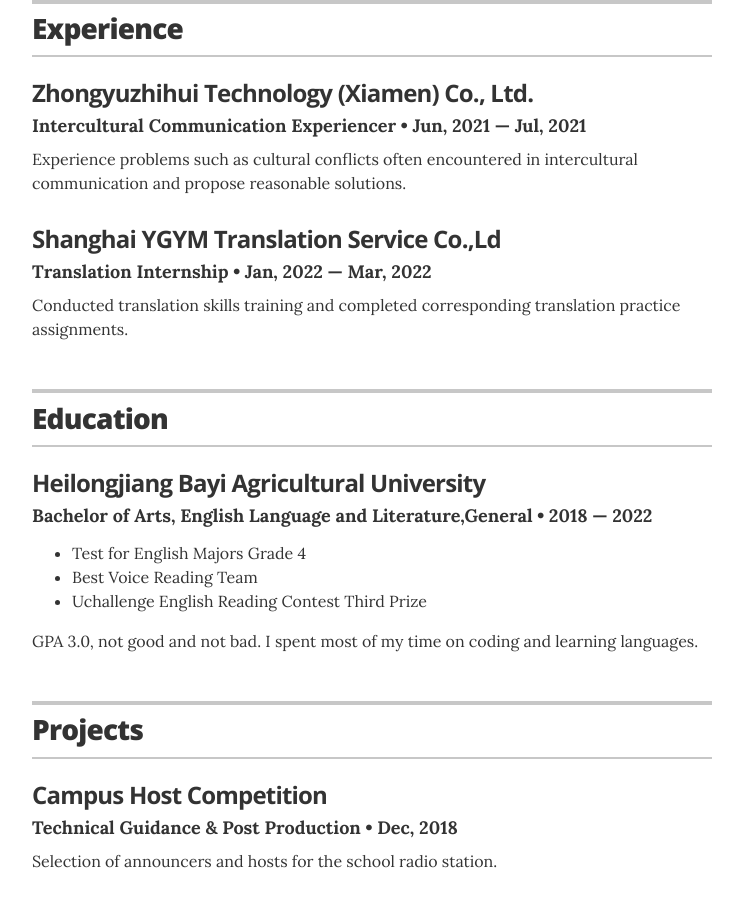
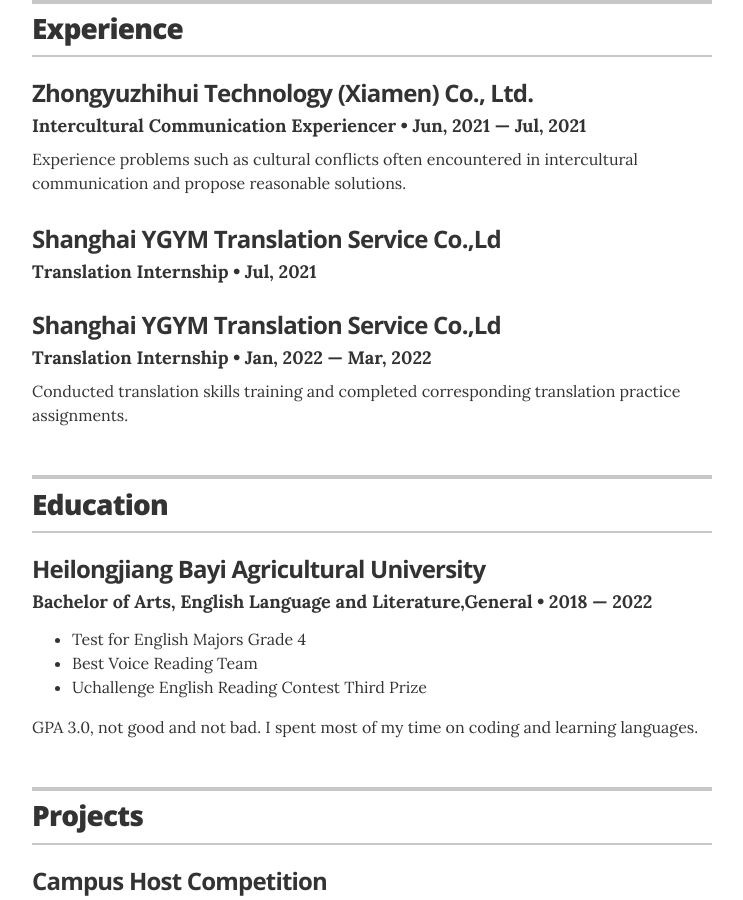
Before and after one commit to vfanghao/fanghao.me, a Jekyll site: the page built from index.html, in a window 1280 px wide and 900 px high, scrolled down 494 px. Shown: the whole window, without its empty margins (268-1011 px from the left). Built offline with Jekyll 4.4.1, drawn with Linux system fonts in a browser that asks for light colours.

Commit message:
Update experience.yml

```diff
--- a/_data/experience.yml
+++ b/_data/experience.yml
@@ -12,6 +12,7 @@
   duration: Jul, 2021
 
 # Translation Internship
-
+- company: Shanghai YGYM Translation Service Co.,Ld
+  position: Translation Internship
   duration: Jan, 2022 &mdash; Mar, 2022
   summary: Conducted translation skills training and completed corresponding translation practice assignments.
```
